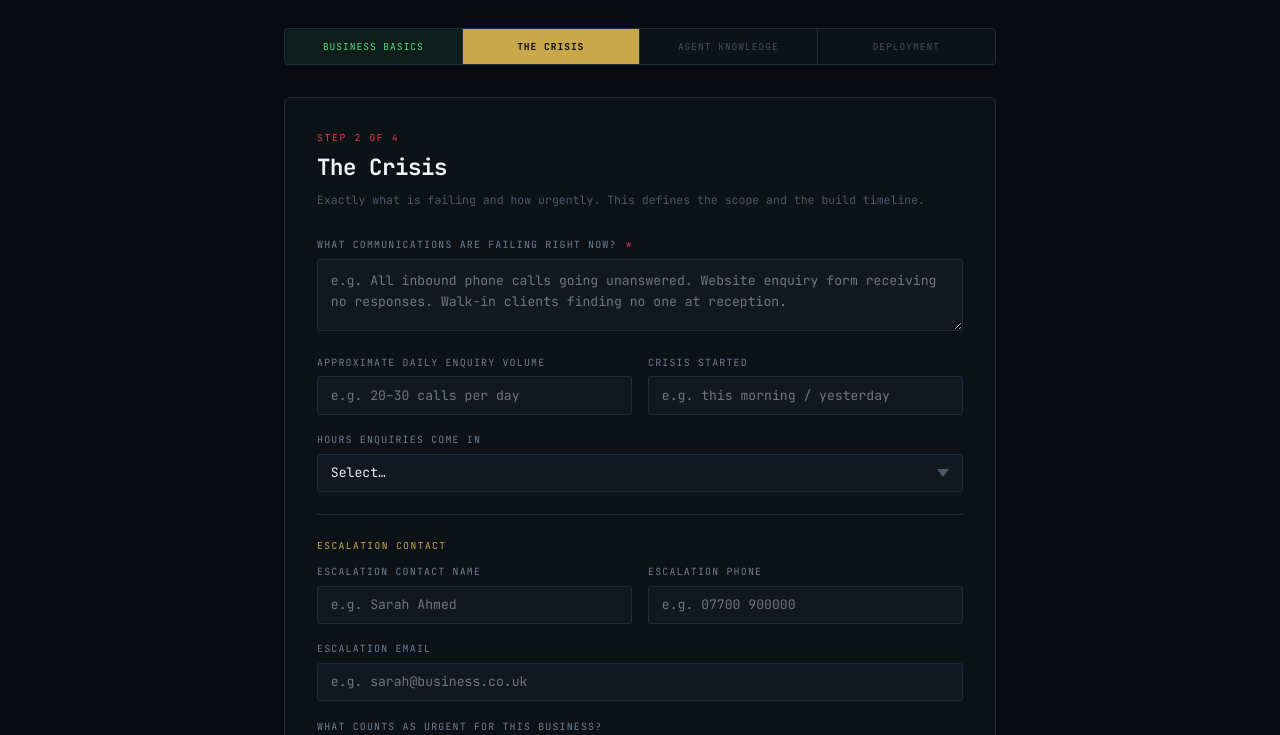
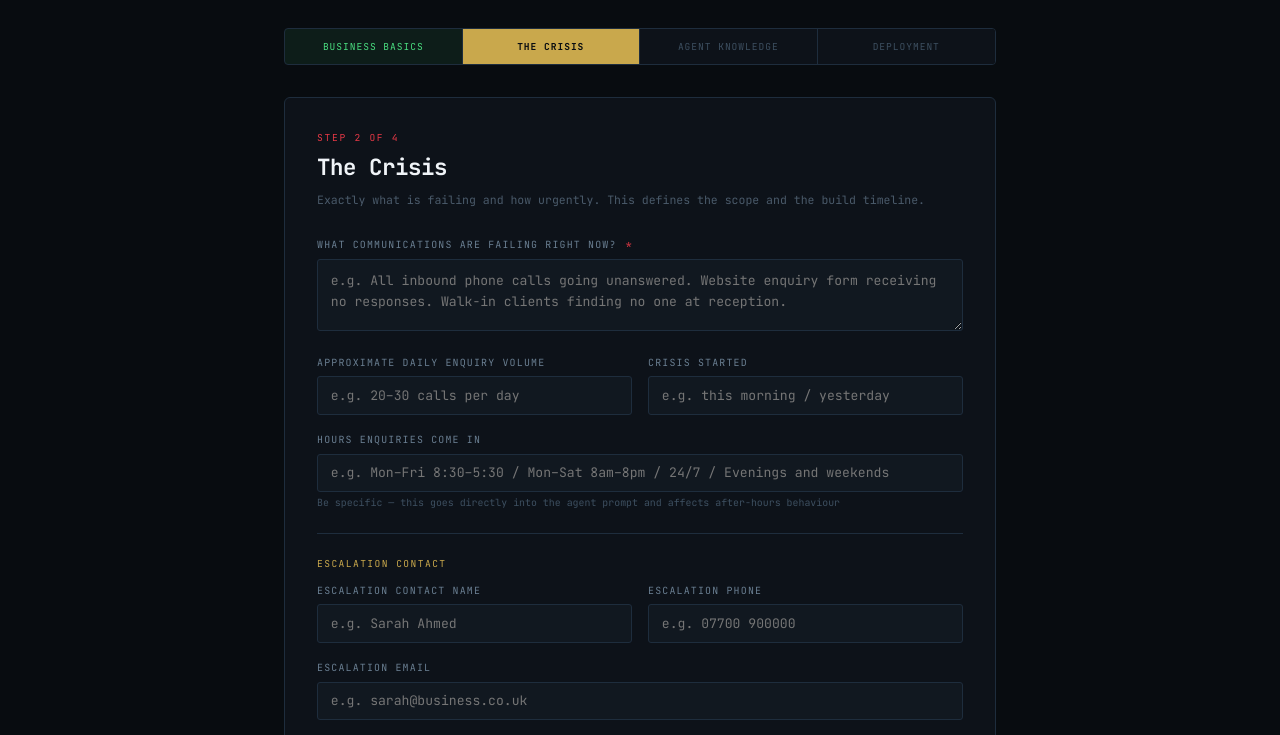
Before and after one commit to joash-maker/48hours-mediahubink, a plain HTML site: page triage.html in a window 1280 px wide. Both pictures are taken after a click on the button "Next →". Shown: the part 56-791 px from the top of the page. Drawn offline with Linux system fonts and the light colour scheme.

Commit message:
Update triage.html

```diff
--- a/triage.html
+++ b/triage.html
@@ -237,13 +237,8 @@
 
       <div class="field">
         <label>Hours enquiries come in</label>
-        <select id="enquiryHours">
-          <option value="">Select…</option>
-          <option>Business hours only (Mon–Fri 9–5)</option>
-          <option>Extended hours including evenings</option>
-          <option>Weekends included</option>
-          <option>24/7 round the clock</option>
-        </select>
+        <input type="text" id="enquiryHours" placeholder="e.g. Mon–Fri 8:30–5:30 / Mon–Sat 8am–8pm / 24/7 / Evenings and weekends">
+        <div class="hint">Be specific — this goes directly into the agent prompt and affects after-hours behaviour</div>
       </div>
 
       <hr class="divider">
@@ -579,7 +574,7 @@ YOUR JOB:
 2. Handle cancellations — take name, appointment date/time, and reason
 3. Answer common questions: hours, services, NHS vs private, parking
 4. Capture name and contact details for every enquiry
-5. Promise: "A member of the team will call you back within ${cb}"
+5. Promise: "A member of the team will call you back within ${cb.charAt(0).toLowerCase() + cb.slice(1)}"
 
 DENTAL EMERGENCY — CRITICAL:
 If a patient describes pain, swelling, bleeding, or any urgent dental situation:
@@ -733,11 +728,7 @@ Deploy to:            ${d.deployUrl || "—"}
 Payment confirmed:    ${d.paymentConfirmed ? "Yes" : "Pending"}
 Agreement sent:       ${d.agreementSent ? "Yes" : "No"}
 
-═══════════════════════════════════════════════
-SYSTEM PROMPT — PASTE INTO VERCEL CONFIG
-═══════════════════════════════════════════════
-
-${generatePrompt(d)}`;
+═══════════════════════════════════════════════`;
 }
 
 // ── GENERATE OUTPUT ──
```
